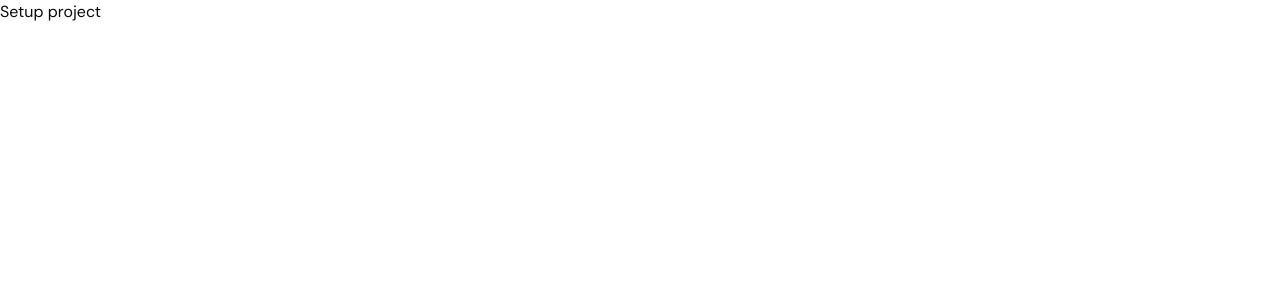
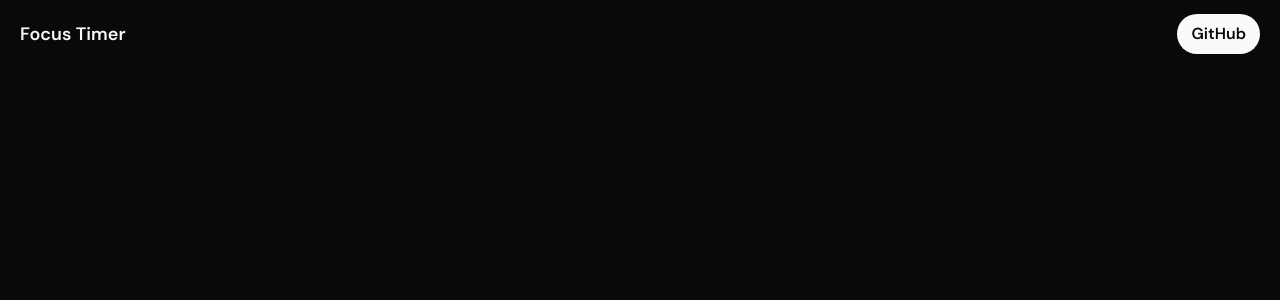
Before and after one commit to RyanGabr/focus-timer, a React (Vite) app: page / in a window 1280 px wide. Shown: the top 300 px of the page. Built offline with nearby package versions, Linux system fonts and the light colour scheme.

Commit message:
Create navigation bar

```diff
--- a/package.json
+++ b/package.json
@@ -10,6 +10,8 @@
     "preview": "vite preview"
   },
   "dependencies": {
+    "@radix-ui/react-dialog": "^1.1.14",
+    "@radix-ui/react-label": "^2.1.7",
     "@tailwindcss/vite": "^4.1.11",
     "class-variance-authority": "^0.7.1",
     "clsx": "^2.1.1",
--- a/src/app.tsx
+++ b/src/app.tsx
@@ -1,3 +1,9 @@
+import { Navbar } from "./components/navbar";
+
 export function App() {
-  return "Setup project";
+  return (
+    <div className="bg-zinc-950">
+      <Navbar />
+    </div>
+  );
 }
--- a/src/components/button.tsx
+++ b/src/components/button.tsx
@@ -5,7 +5,7 @@
 // !IMPORTANT: Icon size to use => 15
 
 const buttonVariants = cva(
-  "rounded-full font-semibold px-[14px] py-2 flex items-center gap-[5px] text-base cursor-pointer transition-all",
+  "rounded-full font-semibold px-[14px] py-2 flex items-center justify-center gap-[5px] text-base cursor-pointer transition-all",
   {
     variants: {
       variant: {
--- /dev/null
+++ b/src/components/dialog.tsx
@@ -0,0 +1,141 @@
+import * as React from "react"
+import * as DialogPrimitive from "@radix-ui/react-dialog"
+import { XIcon } from "lucide-react"
+
+import { cn } from "@/lib/utils"
+
+function Dialog({
+  ...props
+}: React.ComponentProps<typeof DialogPrimitive.Root>) {
+  return <DialogPrimitive.Root data-slot="dialog" {...props} />
+}
+
+function DialogTrigger({
+  ...props
+}: React.ComponentProps<typeof DialogPrimitive.Trigger>) {
+  return <DialogPrimitive.Trigger data-slot="dialog-trigger" {...props} />
+}
+
+function DialogPortal({
+  ...props
+}: React.ComponentProps<typeof DialogPrimitive.Portal>) {
+  return <DialogPrimitive.Portal data-slot="dialog-portal" {...props} />
+}
+
+function DialogClose({
+  ...props
+}: React.ComponentProps<typeof DialogPrimitive.Close>) {
+  return <DialogPrimitive.Close data-slot="dialog-close" {...props} />
+}
+
+function DialogOverlay({
+  className,
+  ...props
+}: React.ComponentProps<typeof DialogPrimitive.Overlay>) {
+  return (
+    <DialogPrimitive.Overlay
+      data-slot="dialog-overlay"
+      className={cn(
+        "data-[state=open]:animate-in data-[state=closed]:animate-out data-[state=closed]:fade-out-0 data-[state=open]:fade-in-0 fixed inset-0 z-50 bg-black/50",
+        className
+      )}
+      {...props}
+    />
+  )
+}
+
+function DialogContent({
+  className,
+  children,
+  showCloseButton = true,
+  ...props
+}: React.ComponentProps<typeof DialogPrimitive.Content> & {
+  showCloseButton?: boolean
+}) {
+  return (
+    <DialogPortal data-slot="dialog-portal">
+      <DialogOverlay />
+      <DialogPrimitive.Content
+        data-slot="dialog-content"
+        className={cn(
+          "bg-white/10 data-[state=open]:animate-in data-[state=closed]:animate-out data-[state=closed]:fade-out-0 data-[state=open]:fade-in-0 data-[state=closed]:zoom-out-95 data-[state=open]:zoom-in-95 fixed top-[50%] left-[50%] z-50 grid w-full max-w-[calc(100%-2rem)] translate-x-[-50%] translate-y-[-50%] gap-4 rounded-4xl p-6 shadow-lg duration-200 sm:max-w-lg",
+          className
+        )}
+        {...props}
+      >
+        {children}
+        {showCloseButton && (
+          <DialogPrimitive.Close
+            data-slot="dialog-close"
+            className="ring-offset-background focus:ring-ring data-[state=open]:bg-accent data-[state=open]:text-muted-foreground absolute top-4 right-4 rounded-xs opacity-70 transition-opacity hover:opacity-100 focus:ring-2 focus:ring-offset-2 focus:outline-hidden disabled:pointer-events-none [&_svg]:pointer-events-none [&_svg]:shrink-0 [&_svg:not([class*='size-'])]:size-4"
+          >
+            <XIcon />
+            <span className="sr-only">Close</span>
+          </DialogPrimitive.Close>
+        )}
+      </DialogPrimitive.Content>
+    </DialogPortal>
+  )
+}
+
+function DialogHeader({ className, ...props }: React.ComponentProps<"div">) {
+  return (
+    <div
+      data-slot="dialog-header"
+      className={cn("flex flex-col gap-2 text-center sm:text-left", className)}
+      {...props}
+    />
+  )
+}
+
+function DialogFooter({ className, ...props }: React.ComponentProps<"div">) {
+  return (
+    <div
+      data-slot="dialog-footer"
+      className={cn(
+        "flex gap-2 flex-row sm:justify-end",
+        className
+      )}
+      {...props}
+    />
+  )
+}
+
+function DialogTitle({
+  className,
+  ...props
+}: React.ComponentProps<typeof DialogPrimitive.Title>) {
+  return (
+    <DialogPrimitive.Title
+      data-slot="dialog-title"
+      className={cn("text-lg leading-none font-semibold", className)}
+      {...props}
+    />
+  )
+}
+
+function DialogDescription({
+  className,
+  ...props
+}: React.ComponentProps<typeof DialogPrimitive.Description>) {
+  return (
+    <DialogPrimitive.Description
+      data-slot="dialog-description"
+      className={cn("text-muted-foreground text-sm", className)}
+      {...props}
+    />
+  )
+}
+
+export {
+  Dialog,
+  DialogClose,
+  DialogContent,
+  DialogDescription,
+  DialogFooter,
+  DialogHeader,
+  DialogOverlay,
+  DialogPortal,
+  DialogTitle,
+  DialogTrigger,
+}
--- /dev/null
+++ b/src/components/input.tsx
@@ -0,0 +1,21 @@
+import * as React from "react"
+
+import { cn } from "@/lib/utils"
+
+function Input({ className, type, ...props }: React.ComponentProps<"input">) {
+  return (
+    <input
+      type={type}
+      data-slot="input"
+      className={cn(
+        "file:text-foreground placeholder:text-muted-foreground selection:bg-primary selection:text-primary-foreground dark:bg-input/30 border-input flex w-full min-w-0 rounded-2xl bg-white/10 px-3 py-1 text-base shadow-xs transition-[color,box-shadow] outline-none file:inline-flex file:h-7 file:border-0 file:bg-transparent file:text-sm file:font-medium disabled:pointer-events-none disabled:cursor-not-allowed disabled:opacity-50",
+        "focus-visible:border-ring focus-visible:ring-white focus-visible:ring-[3px]",
+        "aria-invalid:ring-destructive/20 dark:aria-invalid:ring-destructive/40 aria-invalid:border-destructive",
+        className
+      )}
+      {...props}
+    />
+  )
+}
+
+export { Input }
--- /dev/null
+++ b/src/components/label.tsx
@@ -0,0 +1,22 @@
+import * as React from "react"
+import * as LabelPrimitive from "@radix-ui/react-label"
+
+import { cn } from "@/lib/utils"
+
+function Label({
+  className,
+  ...props
+}: React.ComponentProps<typeof LabelPrimitive.Root>) {
+  return (
+    <LabelPrimitive.Root
+      data-slot="label"
+      className={cn(
+        "flex items-center gap-2 text-sm leading-none font-semibold select-none group-data-[disabled=true]:pointer-events-none group-data-[disabled=true]:opacity-50 peer-disabled:cursor-not-allowed peer-disabled:opacity-50",
+        className
+      )}
+      {...props}
+    />
+  )
+}
+
+export { Label }
--- /dev/null
+++ b/src/components/navbar.tsx
@@ -0,0 +1,14 @@
+import { Button } from "./button";
+
+export function Navbar() {
+  return (
+    <div className="w-full fixed top-0 flex items-center justify-between px-5 py-[14px]">
+      <div>
+        <span className="font-semibold text-lg cursor-default">Focus Timer</span>
+      </div>
+      <div>
+        <Button>GitHub</Button>
+      </div>
+    </div>
+  );
+}
--- a/src/index.css
+++ b/src/index.css
@@ -47,41 +47,6 @@
 }
 
 :root {
-  --radius: 0.625rem;
-  --background: oklch(1 0 0);
-  --foreground: oklch(0.141 0.005 285.823);
-  --card: oklch(1 0 0);
-  --card-foreground: oklch(0.141 0.005 285.823);
-  --popover: oklch(1 0 0);
-  --popover-foreground: oklch(0.141 0.005 285.823);
-  --primary: oklch(0.21 0.006 285.885);
-  --primary-foreground: oklch(0.985 0 0);
-  --secondary: oklch(0.967 0.001 286.375);
-  --secondary-foreground: oklch(0.21 0.006 285.885);
-  --muted: oklch(0.967 0.001 286.375);
-  --muted-foreground: oklch(0.552 0.016 285.938);
-  --accent: oklch(0.967 0.001 286.375);
-  --accent-foreground: oklch(0.21 0.006 285.885);
-  --destructive: oklch(0.577 0.245 27.325);
-  --border: oklch(0.92 0.004 286.32);
-  --input: oklch(0.92 0.004 286.32);
-  --ring: oklch(0.705 0.015 286.067);
-  --chart-1: oklch(0.646 0.222 41.116);
-  --chart-2: oklch(0.6 0.118 184.704);
-  --chart-3: oklch(0.398 0.07 227.392);
-  --chart-4: oklch(0.828 0.189 84.429);
-  --chart-5: oklch(0.769 0.188 70.08);
-  --sidebar: oklch(0.985 0 0);
-  --sidebar-foreground: oklch(0.141 0.005 285.823);
-  --sidebar-primary: oklch(0.21 0.006 285.885);
-  --sidebar-primary-foreground: oklch(0.985 0 0);
-  --sidebar-accent: oklch(0.967 0.001 286.375);
-  --sidebar-accent-foreground: oklch(0.21 0.006 285.885);
-  --sidebar-border: oklch(0.92 0.004 286.32);
-  --sidebar-ring: oklch(0.705 0.015 286.067);
-}
-
-.dark {
   --background: oklch(0.141 0.005 285.823);
   --foreground: oklch(0.985 0 0);
   --card: oklch(0.21 0.006 285.885);
```
Also changed, not shown: 1 other file (tests, documents, lock files or other folders).
